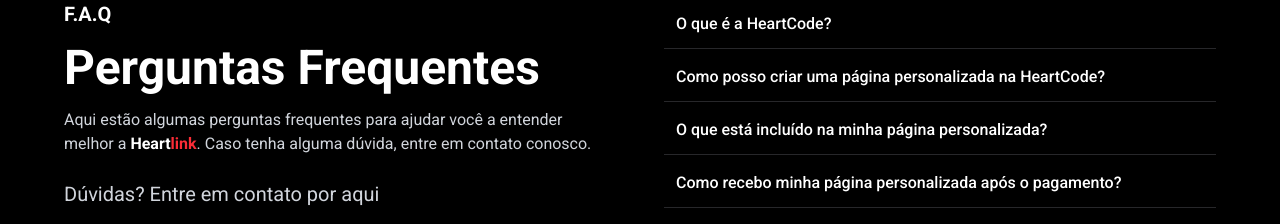
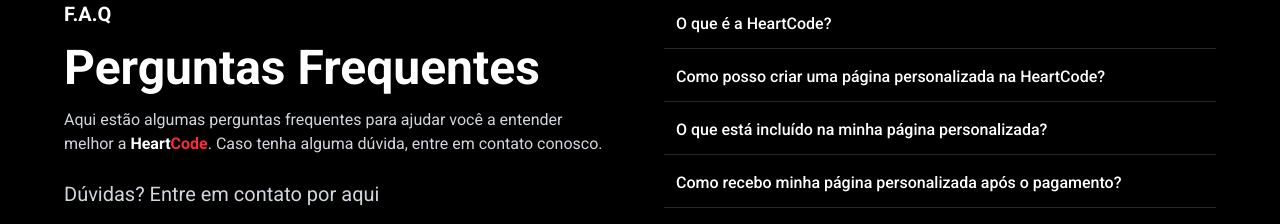
Before and after one commit to felipegresele/heartlink, a React (Vite) app: page / in a window 1280 px wide. Shown: the part 4280-4504 px from the top of the page. Built offline with nearby package versions, Linux system fonts and the light colour scheme.

Commit message:
fix: telas com nome antigo atualizadas

```diff
--- a/src/components/criar-declaracao/components/forms-templates/retrospectiva/retrospectiva-page.tsx
+++ b/src/components/criar-declaracao/components/forms-templates/retrospectiva/retrospectiva-page.tsx
@@ -98,7 +98,7 @@ export function RetrospectivePage({ data }: RetrospectivePageProps) {
 
       {/* Rodapé */}
       <div className="text-center pb-8 text-white/20 text-xs flex items-center justify-center gap-1">
-        Feito com <FaHeart className="text-pink-500" size={10} /> no HeartLink
+        Feito com <FaHeart className="text-pink-500" size={10} /> no HeartCode
       </div>
     </div>
   );
--- a/src/components/faqs/route.tsx
+++ b/src/components/faqs/route.tsx
@@ -17,7 +17,7 @@ export function Faqs() {
                     <p className="text-gray-300 mt-4">
                         Aqui estão algumas perguntas frequentes para ajudar você a entender
                         melhor a{" "}
-                        <span className="font-semibold text-white">Heart<span className="text-red-500">link</span></span>. Caso
+                        <span className="font-semibold text-white">Heart<span className="text-red-500">Code</span></span>. Caso
                         tenha alguma dúvida, entre em contato conosco.
                     </p>
 
```
